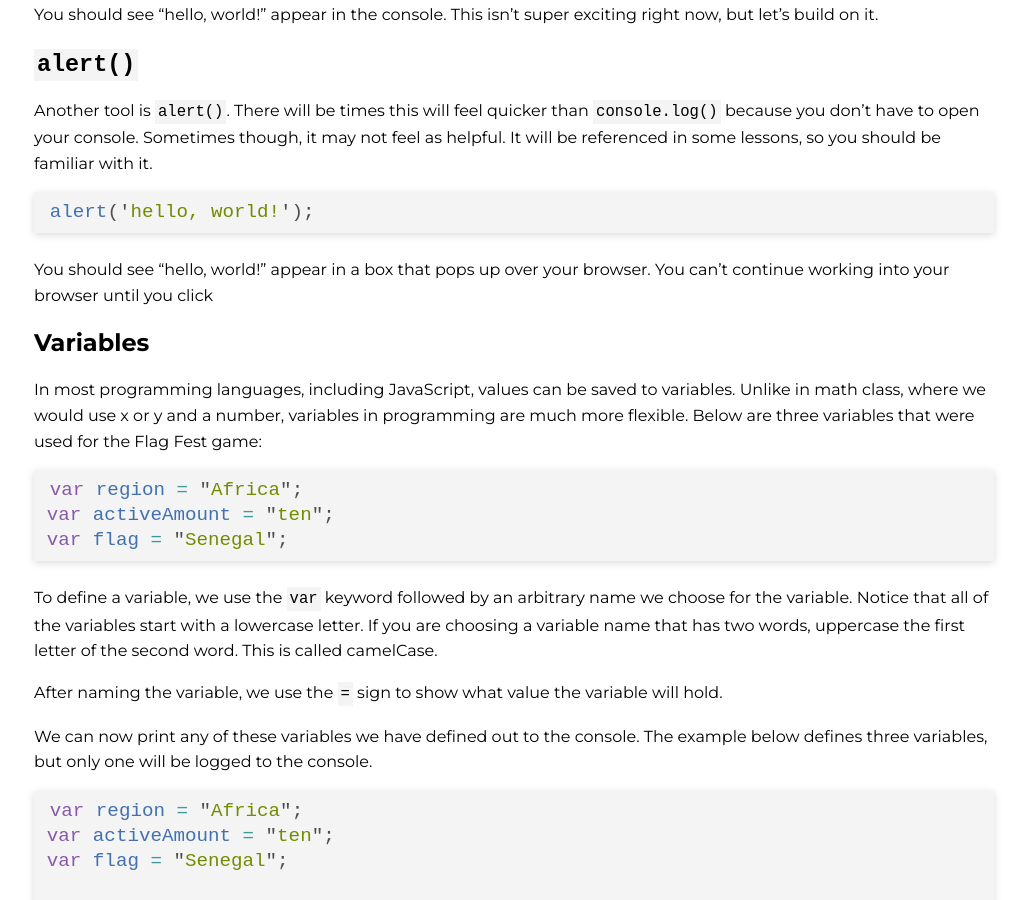
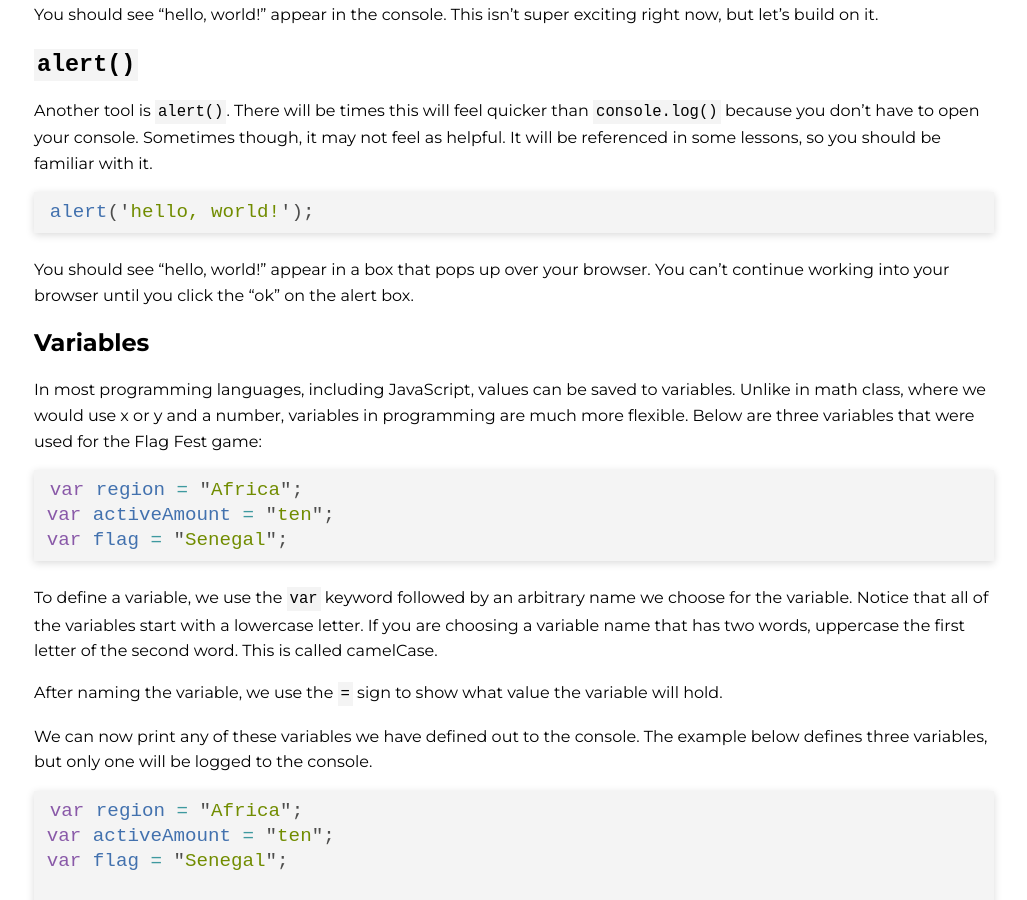
Before and after one commit to ameseee/kwk-curriculum-site, a Jekyll site: the page built from web-app/lessons/js-intro/index.md, in a window 1280 px wide and 900 px high, scrolled down 3012 px. Shown: the whole window, without its empty margins (126-1153 px from the left). Built offline with Jekyll 4.4.1, drawn with Linux system fonts in a browser that asks for light colours; nearby versions of some CDN libraries.

Commit message:
Fix alert explanation

````diff
--- a/web-app/lessons/js-intro/index.md
+++ b/web-app/lessons/js-intro/index.md
@@ -87,7 +87,7 @@ Another tool is `alert()`. There will be times this will feel quicker than `cons
 alert('hello, world!');
 ```
 
-You should see "hello, world!" appear in a box that pops up over your browser. You can't continue working into your browser until you click
+You should see "hello, world!" appear in a box that pops up over your browser. You can't continue working into your browser until you click the "ok" on the alert box.
 
 ## Variables
 
````
